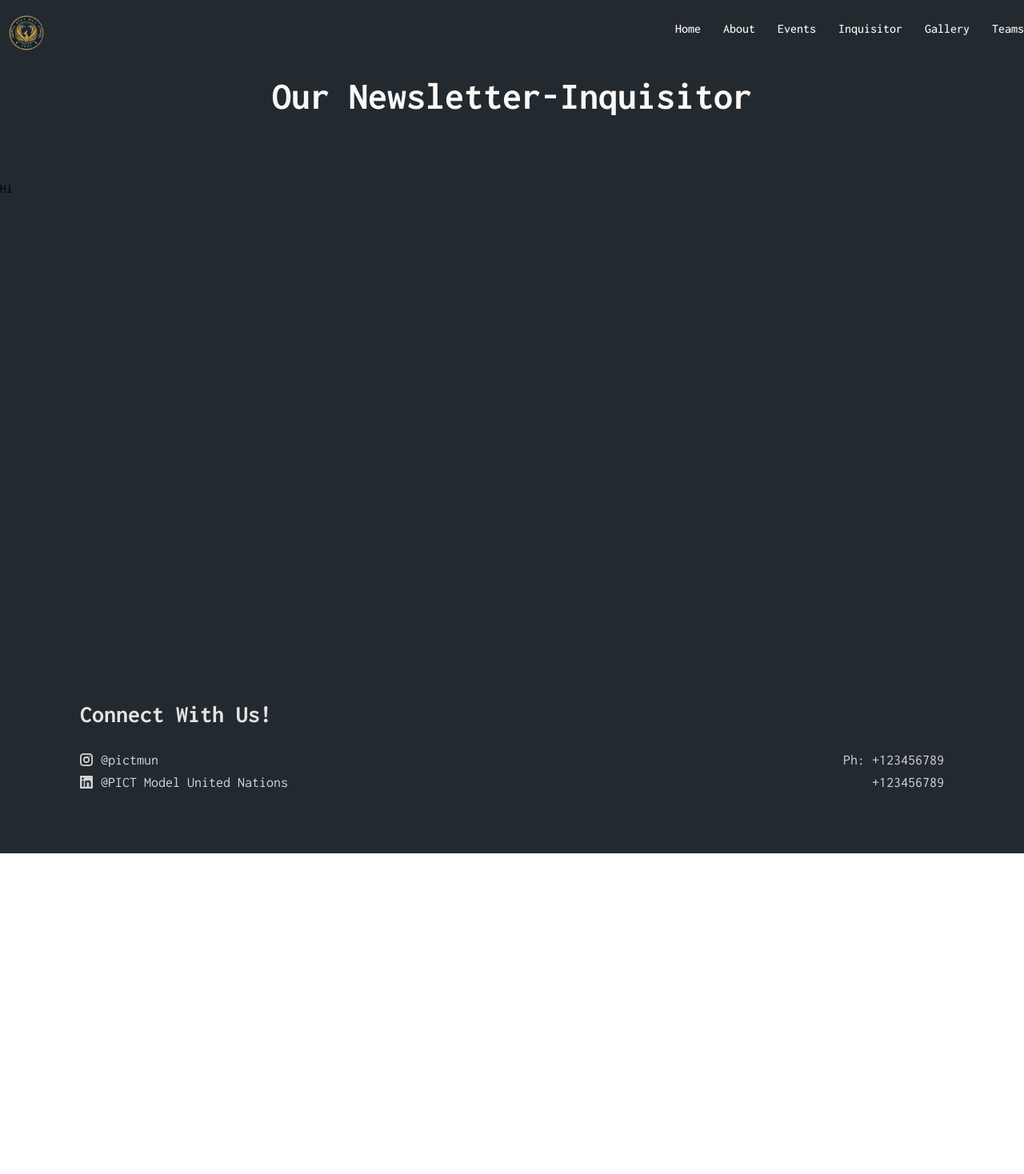
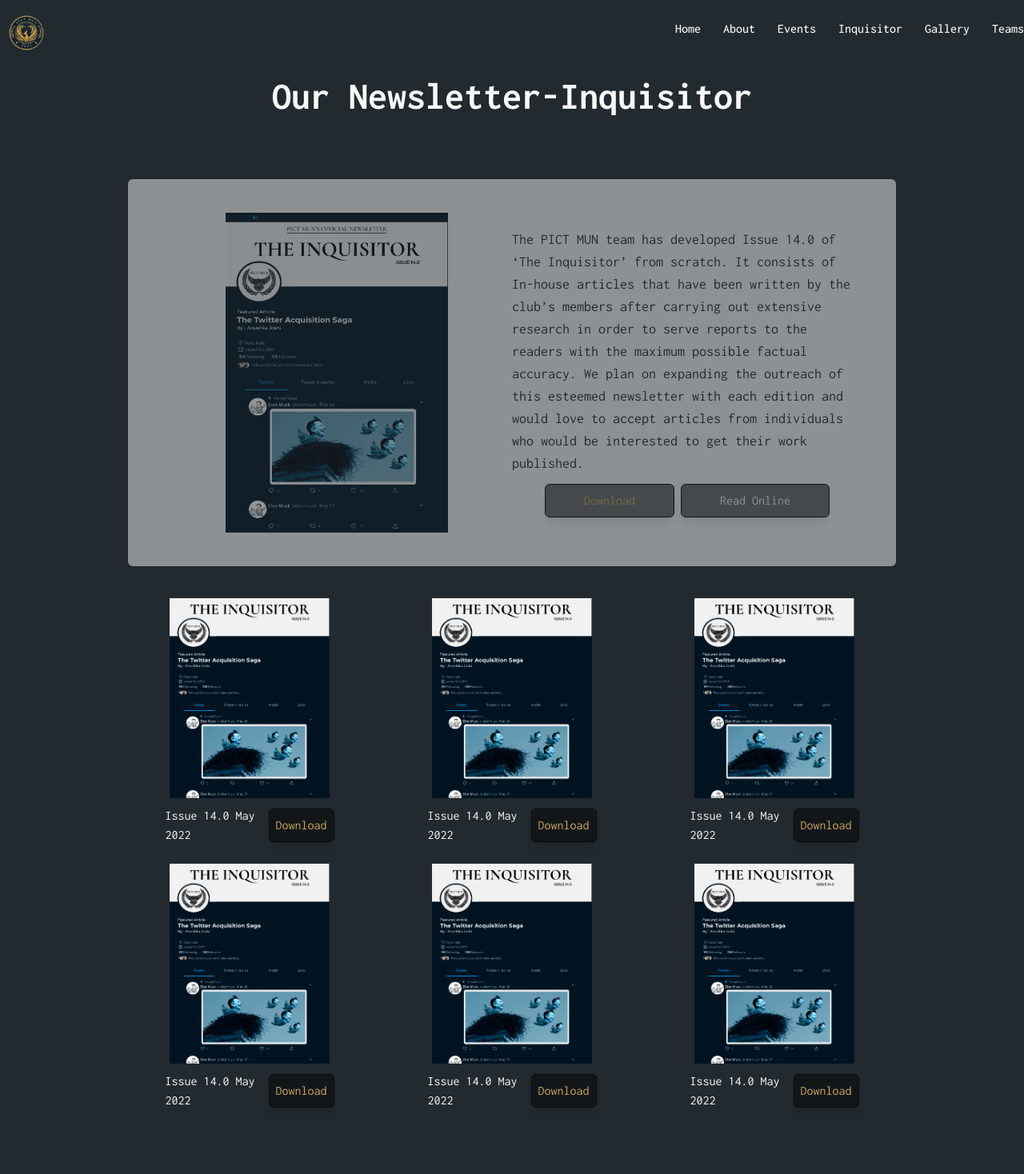
Before and after one commit to pictmun/PICTMUN-24_website, a Next.js app: page /Inquisitor in a window 1280 px wide. Shown: the top 1468 px of the page at 80% size. Before the commit the page ends 1067 px from the top, so only its background shows below. Built offline with nearby package versions, Linux system fonts and the light colour scheme.

Commit message:
Completed with inquisitor page

```diff
--- /dev/null
+++ b/components/Inquisitor/BookCard.tsx
@@ -0,0 +1,25 @@
+import React from "react";
+
+
+interface BookCardProps{
+   imgSrc:string,
+   title:string,
+
+}
+const BookCard: React.FC<BookCardProps> = ({ imgSrc, title}) => {
+  return (
+    <div className="flex flex-col items-center gap-2.5 justify-center">
+      <div>
+        <img src={imgSrc} alt="inquistor" className="h-[250px] w-[200px] object-cover"/>
+      </div>
+      <div className="flex items-center justify-center gap-2 px-3">
+        <p className="w-1/2 text-white">{title}</p>
+        <button className="px-2 text-skin  py-2 text-md rounded-md bg-zinc-950 bg-opacity-60  border-[1.5px]  border-zinc-950  shadow-lg">
+          Download
+        </button>
+      </div>
+    </div>
+  );
+};
+
+export default BookCard;
--- a/components/Navbar.tsx
+++ b/components/Navbar.tsx
@@ -30,7 +30,7 @@
 },
 {
   name:'Teams',
-  link:'/Teams'
+  link:'/Team'
 }
 ]
   const toggleMobileMenu = () => {
--- a/src/app/Events/page.tsx
+++ b/src/app/Events/page.tsx
@@ -11,7 +11,7 @@
       <img src="/images/bg-pattern.png"  alt="" className="hidden md:block absolute top-[30%] lg:top-[20%] w-[900px] overflow-hidden right-[-20%] rotate-[-20deg]"/>
       {/* top two */}
       <img src="/images/bg-pattern.png"  alt="" className="hidden md:block absolute top-[35%] left-[-50%]  lg:top-[55%] w-[900px]  overflow-hidden lg:left-[-20%] rotate-[-20deg]"/>
-{/* Card component -> /components/Events/Card */}
+      {/* Card component -> /components/Events/Card */}
       <Card right={false} title={'title'} description={"The PICT MUN team has developed Issue 14.0 of ‘The Inquisitor from scratch. It consists of In-house articles that have been written by the club`s members after carrying out extensive research in order to serve reports to the readers with the maximum possible factual accuracy. We plan on expanding the outreach of this esteemed newsletter with each edition and would love to accept articles from individuals who would be interested to get their work published."} bgImage={'/images/un-image.png'}/>
       <Card right={true} title={'title'} description={"The PICT MUN team has developed Issue 14.0 of ‘The Inquisitor from scratch. It consists of In-house articles that have been written by the club`s members after carrying out extensive research in order to serve reports to the readers with the maximum possible factual accuracy. We plan on expanding the outreach of this esteemed newsletter with each edition and would love to accept articles from individuals who would be interested to get their work published."} bgImage={'/images/un-image.png'}/>
       </div>
--- a/src/app/Inquisitor/page.tsx
+++ b/src/app/Inquisitor/page.tsx
@@ -1,7 +1,33 @@
+import BookCard from "../../../components/Inquisitor/BookCard";
+
 export default function Page() {
     return <section className="pt-24 bg-darkblue min-h-screen">
 
         <h1 className="text-5xl mb-20 text-center font-bold text-white">Our Newsletter-Inquisitor</h1>
-         <p>Hi</p>
+         <div className="bg-white w-[90%]  lg:w-[75%] rounded-md p-10 border-white border-2 mx-auto opacity-50 grid grid-cols-1 lg:grid-cols-2 items-center">
+          <div>
+           <img src="images/inquisitor-14.png" className="w-full h-[400px] object-contain" alt="" />
+          </div>
+          <div>
+            <p className="text-sm lg:text-lg text-darkblue">
+              The PICT MUN team has developed Issue 14.0 of ‘The Inquisitor’ from scratch. It consists of In-house articles that have been written by the club’s members after carrying out extensive research in order to serve reports to the readers with the maximum possible factual accuracy. We plan on expanding the outreach of this esteemed newsletter with each edition and would love to accept articles from individuals who would be interested to get their work published.
+            </p>
+            <div className="flex flex-col lg:flex-row mt-3 items-center justify-center gap-2">
+            <button className="px-12 text-skin py-2 text-md rounded-md bg-zinc-950 bg-opacity-60  border-[1.5px]  border-zinc-950  shadow-lg">Download</button>
+            <button className="px-12 text-white py-2 text-md rounded-md bg-zinc-950 bg-opacity-60  border-[1.5px]  border-zinc-950  shadow-lg">Read Online</button>
+            </div>
+
+          </div>
+
+         </div>
+
+         <div className="mt-10 grid w-[90%] lg:w-[75%] gap-6 mx-auto grid-cols-1 md:grid-cols-2 lg:grid-cols-3 place-content-center">
+          <BookCard  imgSrc="/images/inquisitor-14.png" title="Issue 14.0 May 2022"/>
+          <BookCard imgSrc="/images/inquisitor-14.png" title="Issue 14.0 May 2022"/>
+          <BookCard imgSrc="/images/inquisitor-14.png" title="Issue 14.0 May 2022"/>
+          <BookCard imgSrc="/images/inquisitor-14.png" title="Issue 14.0 May 2022"/>
+          <BookCard imgSrc="/images/inquisitor-14.png" title="Issue 14.0 May 2022"/>
+          <BookCard imgSrc="/images/inquisitor-14.png" title="Issue 14.0 May 2022"/>
+         </div>
     </section>
   }
--- a/src/app/page.tsx
+++ b/src/app/page.tsx
@@ -16,9 +16,9 @@
           <h1 className="text-2xl lg:text-2xl text-zinc-400">Think, Discuss, Prosper</h1>
           <div className="h-[25px]"></div>
           <div>
-            <button className="px-[55px] py-[12px] text-md text-yellow-300 rounded-md bg-zinc-950 bg-opacity-60 md:mr-[12.5px] border-[1.5px] border-solid border-zinc-950 border-opacity-100 shadow-lg">Register</button>
+            <button className="px-[55px] py-[12px] text-md text-yellow-300 rounded-md bg-zinc-950 bg-opacity-60 md:mr-[12.5px] border-[1.5px]  border-zinc-950  shadow-lg">Register</button>
             <div className='md:hidden h-[15px]' />
-            <button className="px-[55px] py-[12px] text-md rounded-md bg-zinc-950 bg-opacity-60 md:ml-[12.5px] border-[1.5px] border-solid border-zinc-950 border-opacity-100 shadow-lg">Events</button>
+            <button className="px-[55px] py-[12px] text-md rounded-md bg-zinc-950 bg-opacity-60 md:ml-[12.5px] border-[1.5px]  border-zinc-950  shadow-lg">Events</button>
           </div>
         </div>
       </div>
```
Also changed, not shown: public/images/inquisitor-14.png (added).
